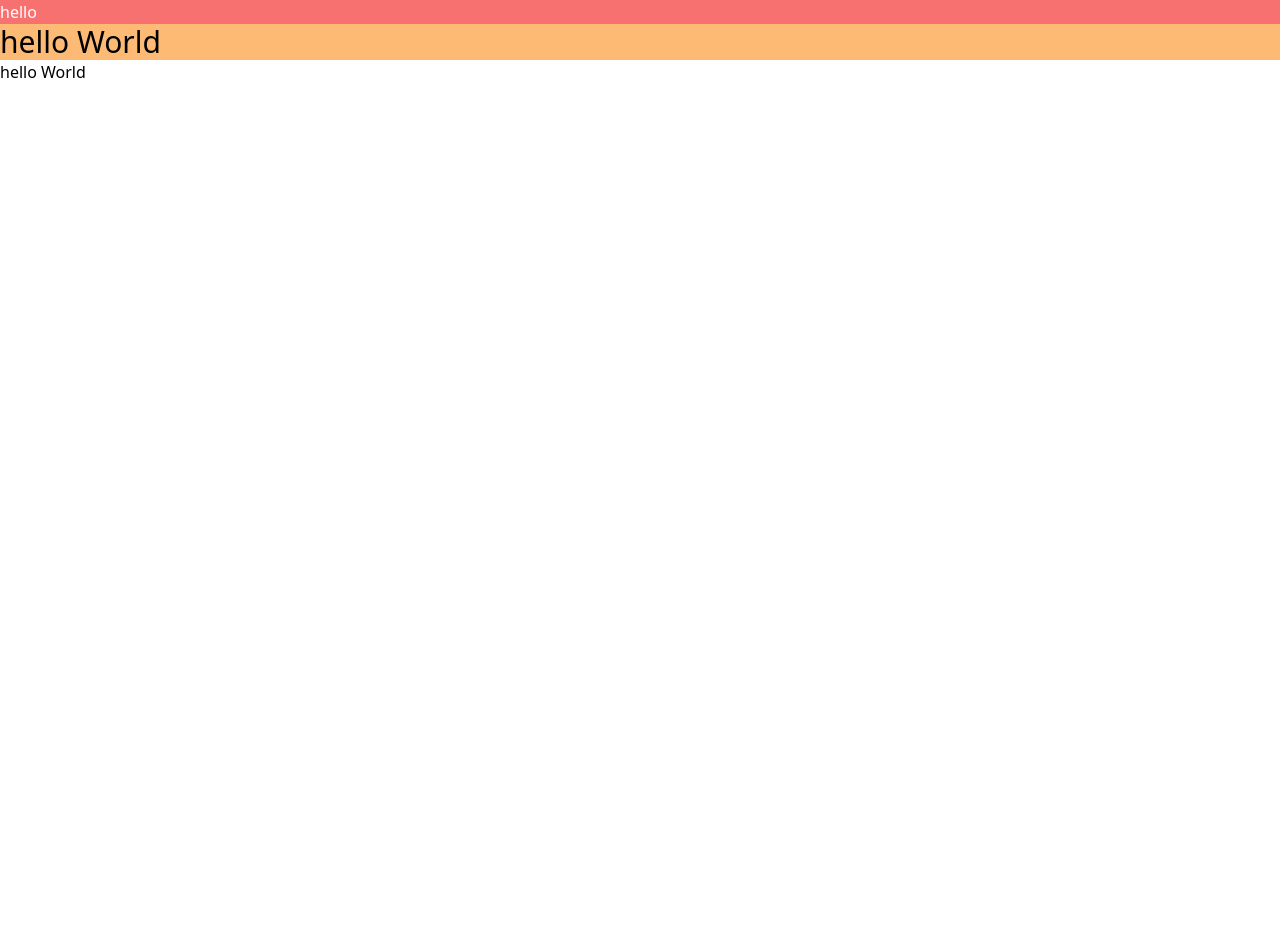
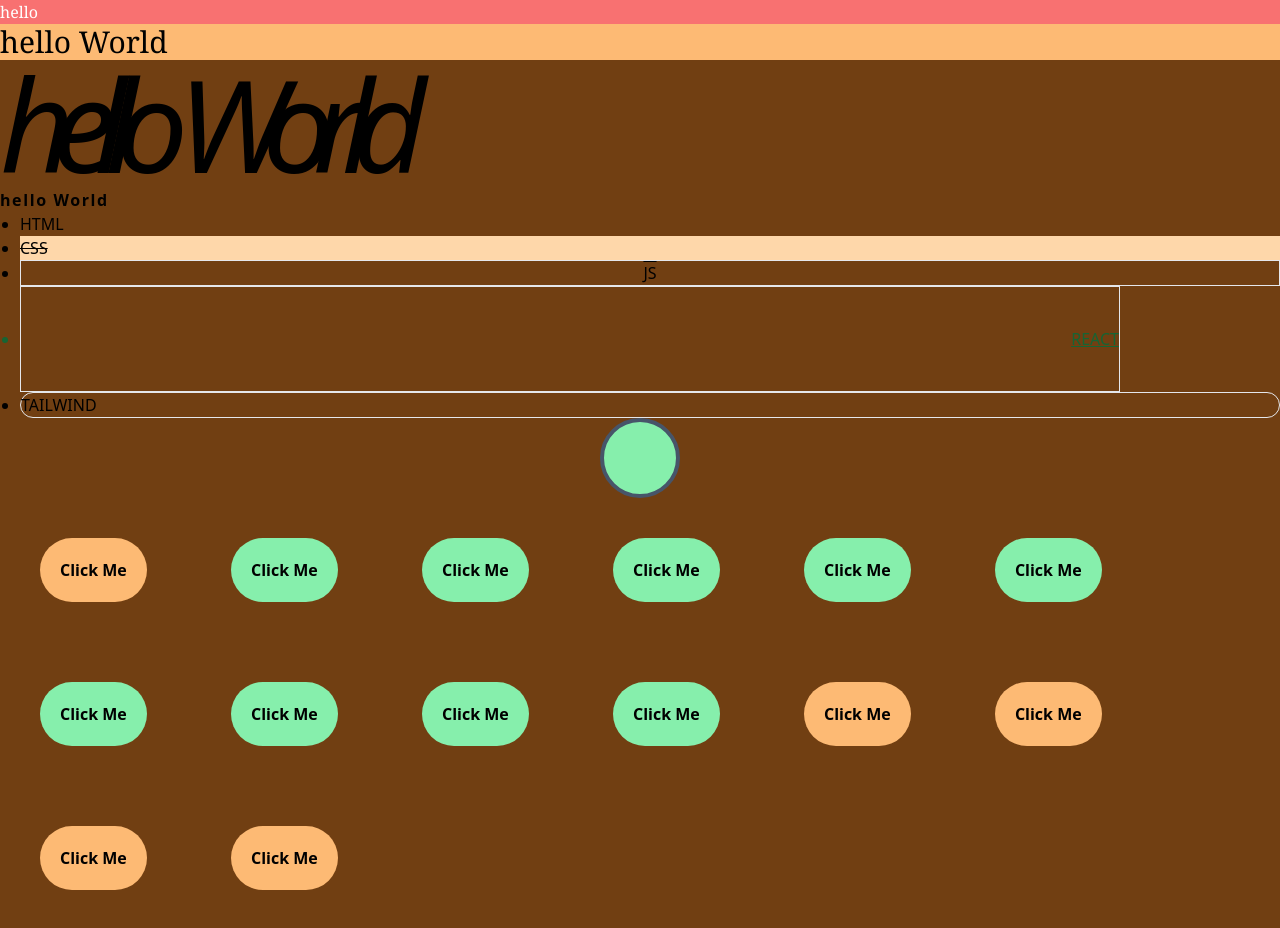
Before and after one commit to SohelShahid117/learningTailwind, a website built with Vite: page index.html in a window 1280 px wide. Before the commit the page ends 800 px from the top, so only its background shows below. Built offline with nearby package versions, Linux system fonts and the light colour scheme.

Commit message:
tailwind css 1:30 min done

```diff
--- a/CSS/tailwind.css
+++ b/CSS/tailwind.css
@@ -1,3 +1,12 @@
 @tailwind base;
 @tailwind components;
 @tailwind utilities;
+h3{
+    letter-spacing: -22px;
+}
+
+.btn{
+    /* @apply  bg-green-300 p-5 m-10 text-black-200 font-bold rounded-full hover:bg-green-500 focus:bg-green-900 focus:ring-4 */
+
+    @apply bg-orange-300 p-5 m-10 text-black font-bold rounded-full hover:bg-green-500  focus:bg-green-900 focus:ring-4
+}
--- a/index.html
+++ b/index.html
@@ -6,11 +6,40 @@
     <link rel="stylesheet" href="./CSS/tailwind.css">
     <title>Document</title>
 </head>
-<body>
-    <h1 class="bg-red-400 text-white">hello</h1>
-    <h2 class="bg-orange-300 text-3xl">hello World</h2>
-    <h3 class="font-sans">hello World</h3>
+<body class="bg-yellow-100 sm:bg-yellow-300 md:bg-yellow-500 lg:bg-yellow-700 xl:bg-yellow-900">
+    <h1 class="bg-red-400 text-white font-sans hover:font-serif">hello</h1>
+    <h2 class="bg-orange-300 text-3xl font-serif">hello World</h2>
+    <h3 class="font-sans italic font-mono text-9xl">hello World</h3>
+    <h4 class="font-bold tracking-widest">hello World</h4>
+    <ul class="ml-5  list-disc">
+        <li>HTML</li>
+        <li  class="line-through bg-orange-200">CSS</li>
+        <li class="text-center overline border">JS</li>
+        <li class="text-right underline text-green-800 mr-40 border py-10">REACT</li>
+        <li class="text-justify rounded-full border">TAILWIND</li>
+    </ul>
+    <div class="bg-green-300 w-20 h-20 mx-auto border-4 border-slate-600 rounded-full">
+    </div>
+
+    <button class="btn">Click Me</button>
+    <button class="bg-green-300 p-5 m-10 text-black-200 font-bold rounded-full hover:bg-green-500 focus:bg-green-900 focus:ring-4">Click Me</button>
+    <button class="bg-green-300 p-5 m-10 text-black-200 font-bold rounded-full hover:bg-green-500 focus:bg-green-900 focus:ring-4">Click Me</button>
+    <button class="bg-green-300 p-5 m-10 text-black-200 font-bold rounded-full hover:bg-green-500 focus:bg-green-900 focus:ring-4">Click Me</button>
+    <button class="bg-green-300 p-5 m-10 text-black-200 font-bold rounded-full hover:bg-green-500 focus:bg-green-900 focus:ring-4">Click Me</button>
+    <button class="bg-green-300 p-5 m-10 text-black-200 font-bold rounded-full hover:bg-green-500 focus:bg-green-900 focus:ring-4">Click Me</button>
+    <button class="bg-green-300 p-5 m-10 text-black-200 font-bold rounded-full hover:bg-green-500 focus:bg-green-900 focus:ring-4">Click Me</button>
+    <button class="bg-green-300 p-5 m-10 text-black-200 font-bold rounded-full hover:bg-green-500 focus:bg-green-900 focus:ring-4">Click Me</button>
+    <button class="bg-green-300 p-5 m-10 text-black-200 font-bold rounded-full hover:bg-green-500 focus:bg-green-900 focus:ring-4">Click Me</button>
+    <button class="bg-green-300 p-5 m-10 text-black-200 font-bold rounded-full hover:bg-green-500 focus:bg-green-900 focus:ring-4">Click Me</button>
+
+    <button class="btn">Click Me</button>
+
+    <button class="btn">Click Me</button>
+
+    <button class="btn">Click Me</button>
+
+    <button class="btn">Click Me</button>
 </body>
 </html>
 
-<!-- https://youtu.be/7lmoLxbUENM?si=hZ0AOYZN1Ejefyeh--30 min done -->
+<!-- https://youtu.be/7lmoLxbUENM?si=hZ0AOYZN1Ejefyeh--1:30 min done -->
--- a/tailwind.config.js
+++ b/tailwind.config.js
@@ -11,8 +11,28 @@
 module.exports = {
   // content: ["./src/**/*.{html,js}"],
   content: ["*"],
+  // theme: {
+  //   extend: {},
+  // },
   theme: {
     extend: {},
+    screens: {
+      sm: "400px",
+      md: "",
+      lg: "",
+      xl: "",
+      // tablet: "640px",
+      // => @media (min-width: 640px) { ... }
+
+      // laptop: "1024px",
+      // => @media (min-width: 1024px) { ... }
+
+      // desktop: "1280px",
+      // => @media (min-width: 1280px) { ... }
+    },
+    // colors: {
+    //   green: "#2ecc71",
+    // },
   },
   plugins: [],
 };
```
